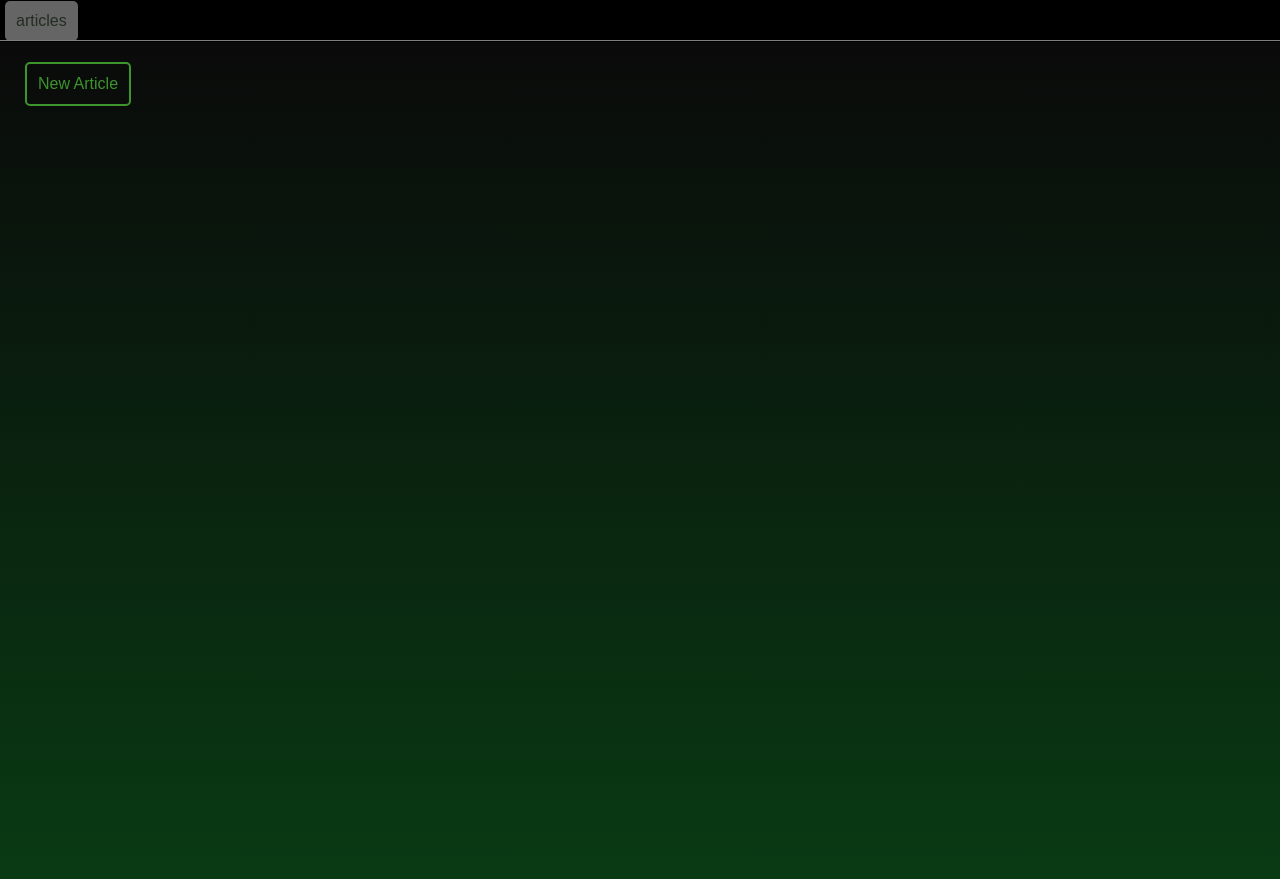
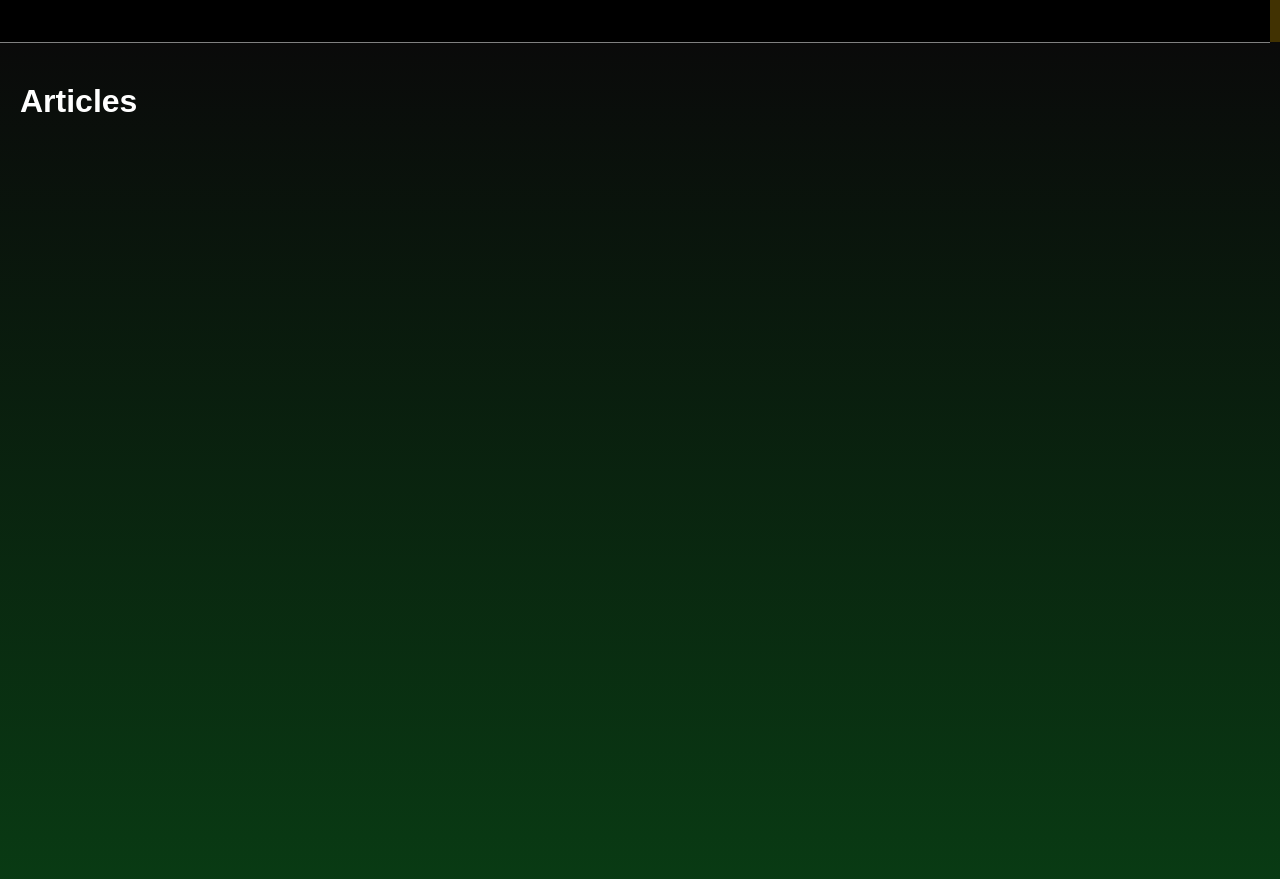
Before and after one commit to perryr16/word_analytics, a Django app: page /words/articles in a window 1280 px wide. Shown: the top 879 px of the page. Run offline with Django 3.2, Linux system fonts and the light colour scheme; data that the repository does not hold is empty; some libraries are stand-ins or nearby versions.

Commit message:
refactor idnex page

```diff
--- a/words/static/words/style.css
+++ b/words/static/words/style.css
@@ -1,5 +1,5 @@
 .all{
-  background-color:black;
+  background-color:rgb(65, 50, 2);
   height: 110vh;
 }
 .content {
@@ -14,10 +14,10 @@
   font-family: 'arial'
 }
 .btn {
-  color:rgb(33, 46, 31);
+  color:rgb(0, 0, 0);
   background-color: rgb(102, 101, 101);
   text-decoration:none;
-  padding: 11px;
+  /* padding: 11px; */
   border: 3px;
   border-radius: 5px;
 }
@@ -52,9 +52,10 @@
   font-family:"arial";
   background-color: black;
   overflow:hidden;
-  height: 41px;
+  height: 43px;
   width: 200vw;
   position:fixed;
+  right: 10px;
   z-index: +1;
   padding-top:1px;
   border-bottom: 1px gray solid;
--- a/words/templates/articles/index.html
+++ b/words/templates/articles/index.html
@@ -1,11 +1,14 @@
 {% extends "base.html" %}
 {% block page_content %}
 <div class="content">
-  <a class='btn-outline left marged' href="{%url 'article_new'%}">New Article</a><br><br><br><br>
-  {% for a in articles %}
+  <h1>Articles</h1>
+  <ul>
+    {% for a in articles %}
+    <li><a class='btn-outline' href="/words/articles/{{a.id}}">{{a.title}}</a></li><br><br>
+    {% endfor %}
+  </ul>
 
-  <a class='btn-outline' href="/words/articles/{{a.id}}">{{a.title}}</a>
-  {% endfor %}
+
 
 </div>
 
--- a/words/templates/base.html
+++ b/words/templates/base.html
@@ -16,7 +16,9 @@
   <div class="all">
 
     <div class="main_menu">
-      <a class="btn left marged" href="/words/artsy">articles</a>
+      <a class="btn left marged" href="/words/articles">Articles</a>
+      <a class='btn left marged' href="{%url 'article_new'%}">New Article</a><br><br><br><br>
+
     </div>
     {% block page_content %}{% endblock %}
   </div>
--- a/words/views.py
+++ b/words/views.py
@@ -82,7 +82,7 @@ def article_show(request, pk):
   return render(request, 'articles/show.html', context)
 
 def article_all(request):
-  articles = Article.objects.all()
+  articles = Article.objects.all().order_by('title')
   context = {'articles': list(articles.values())}
   return render(request, 'articles/index.html', context)
 
```
Also changed, not shown: words/templates/articles/show.html (+9 -1 lines).
